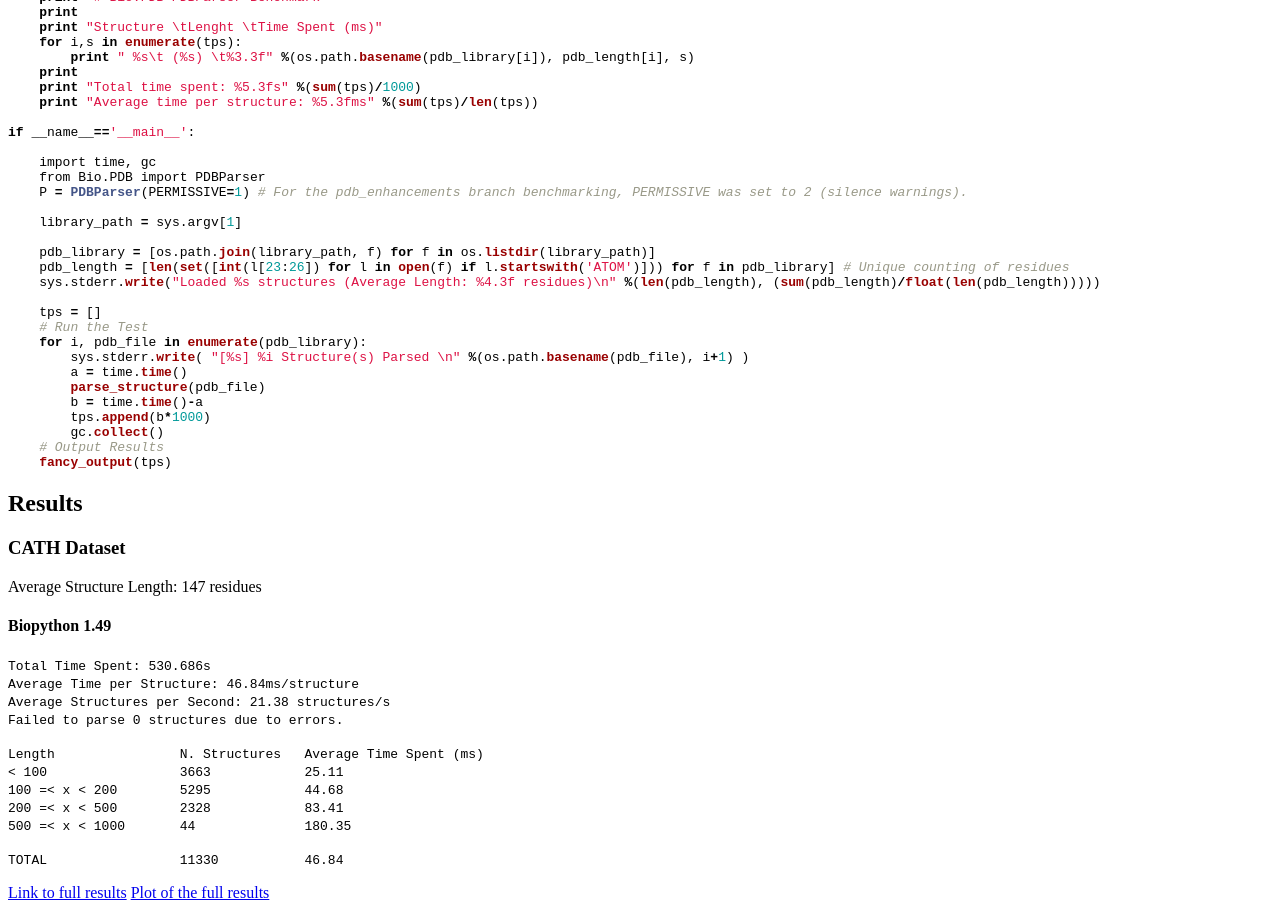
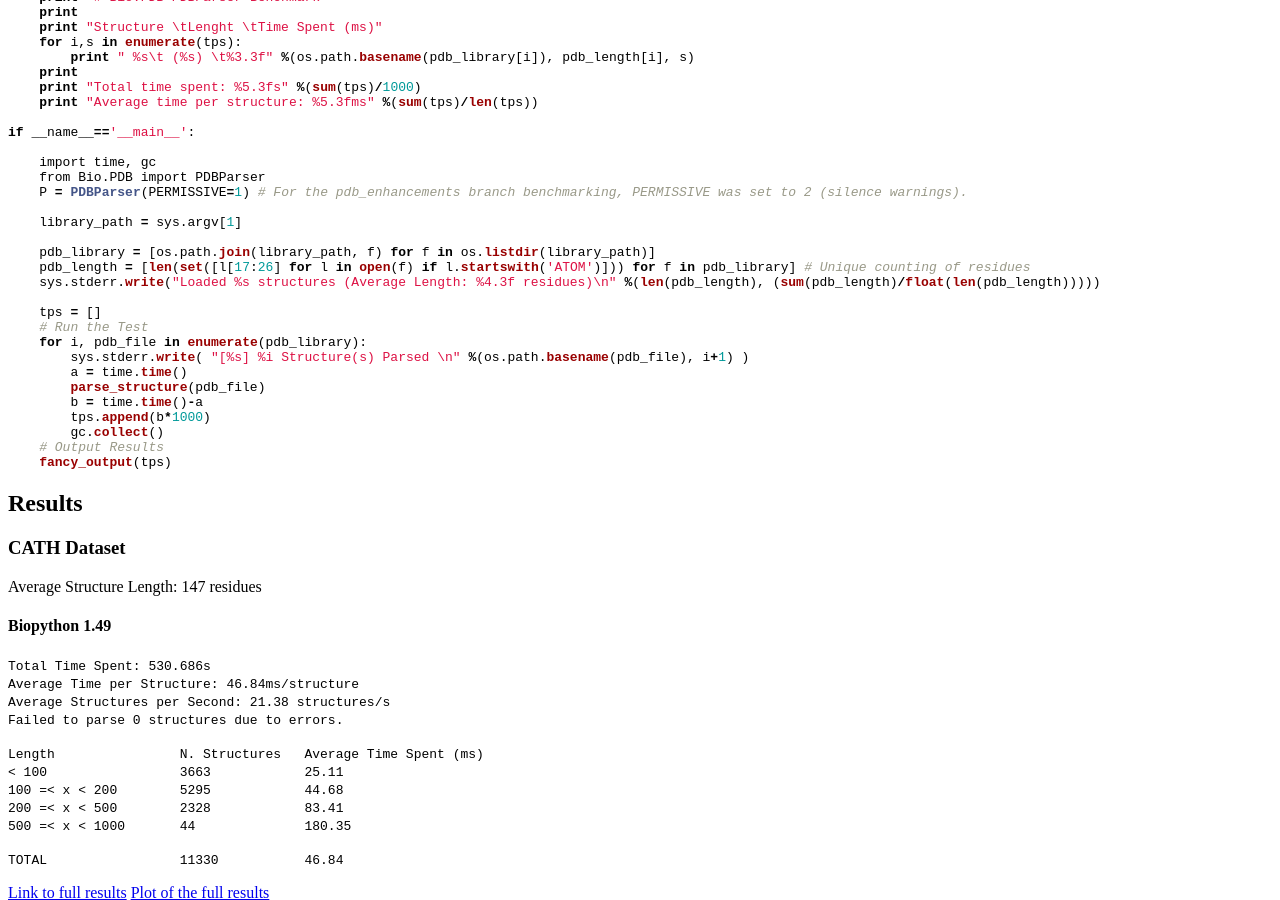
Before and after one commit to biopython/biopython.github.io, a Jekyll site: the page built from wiki/PDBParser.md, in a window 1280 px wide and 900 px high, scrolled down 818 px. Built offline with Jekyll 4.4.1, drawn with Linux system fonts in a browser that asks for light colours.

Commit message:
/* Benchmarking Script */ Corrected residue length calculation line..

```diff
--- a/wiki/PDBParser.md
+++ b/wiki/PDBParser.md
@@ -79,7 +79,7 @@ if __name__=='__main__':
     library_path = sys.argv[1]
 
     pdb_library = [os.path.join(library_path, f) for f in os.listdir(library_path)]
-    pdb_length = [len(set([int(l[23:26]) for l in open(f) if l.startswith('ATOM')])) for f in pdb_library] # Unique counting of residues
+    pdb_length = [len(set([l[17:26] for l in open(f) if l.startswith('ATOM')])) for f in pdb_library] # Unique counting of residues
     sys.stderr.write("Loaded %s structures (Average Length: %4.3f residues)\n" %(len(pdb_length), (sum(pdb_length)/float(len(pdb_length)))))
 
     tps = []
```
Also changed, not shown: 1 other file.
